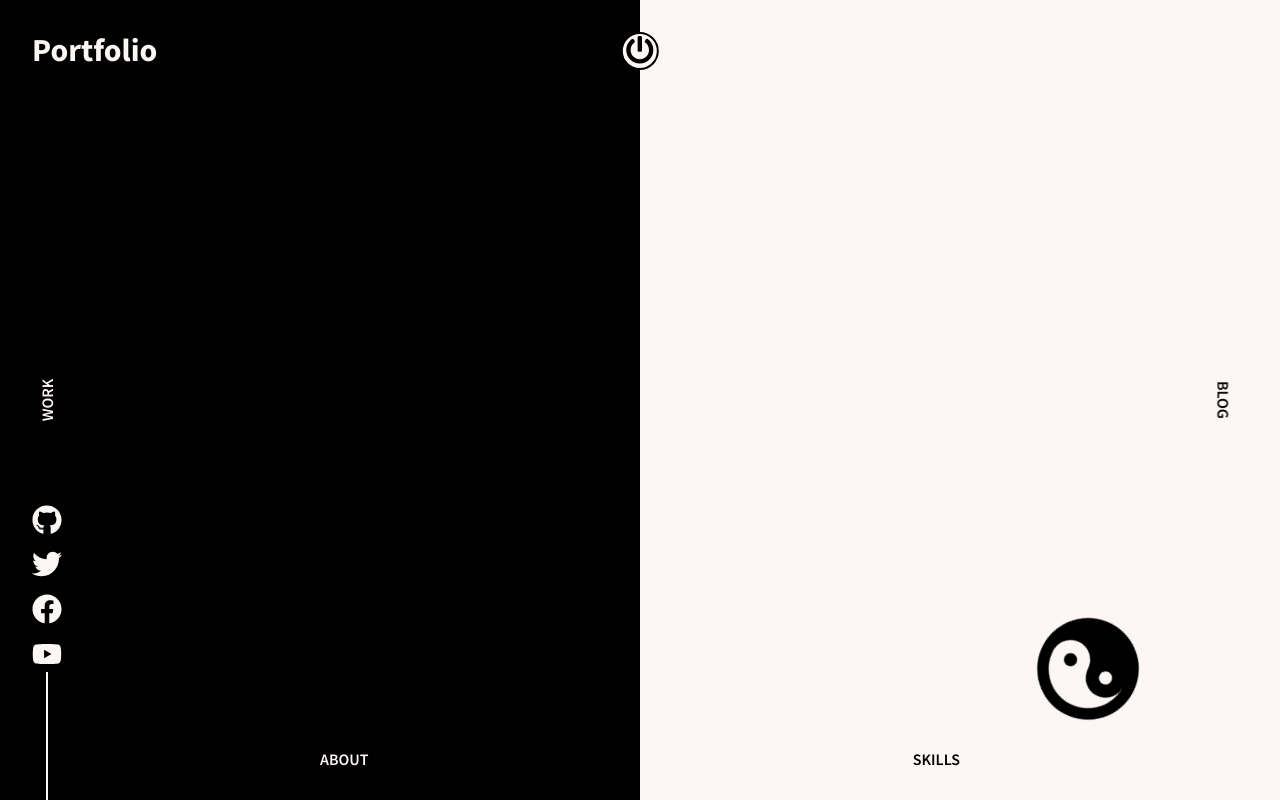
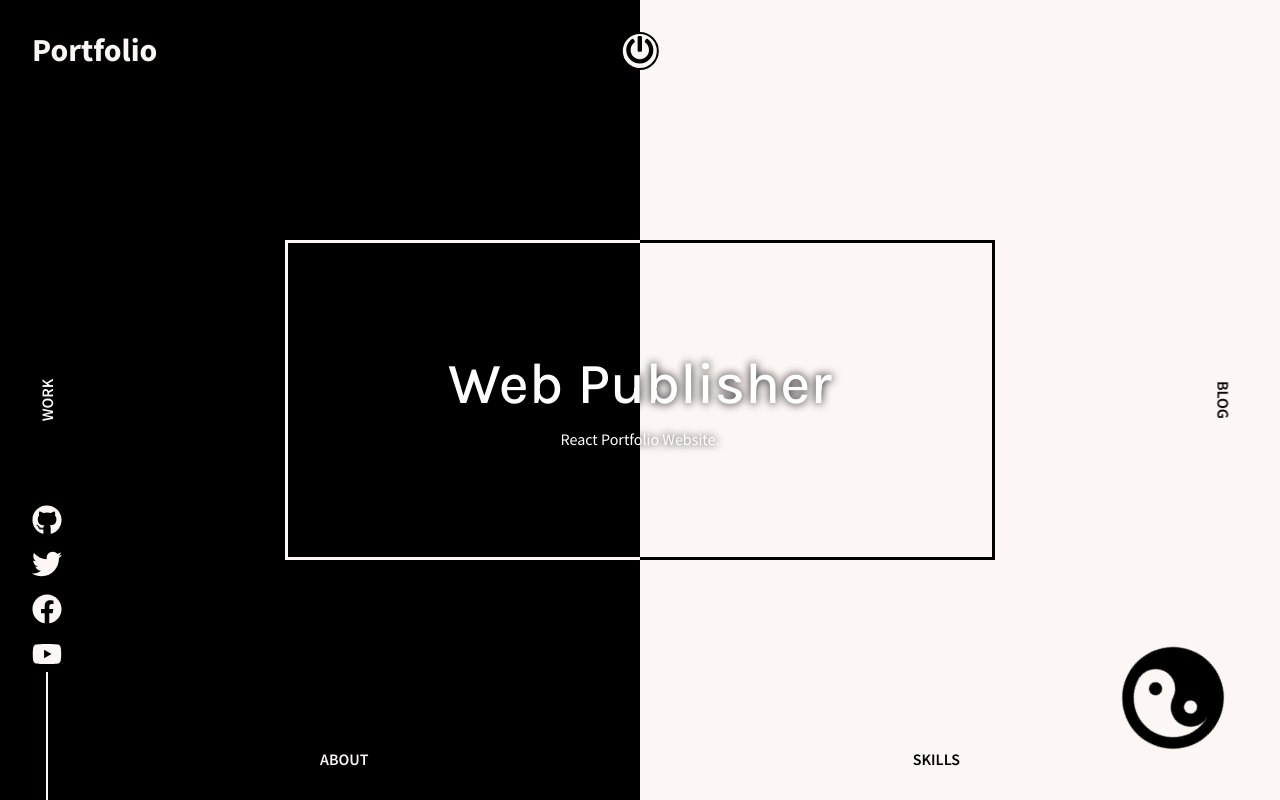
Before and after one commit to franz0406/portfolio-react, a React (Create React App) app: page / in a window 1280 px wide. Built offline with nearby package versions, Linux system fonts and the light colour scheme.

Commit message:
modified

```diff
--- a/public/index.html
+++ b/public/index.html
@@ -10,6 +10,7 @@
         <!-- 폰트 -->
         <link rel="preconnect" href="https://fonts.googleapis.com">
         <link rel="preconnect" href="https://fonts.gstatic.com" crossorigin>
+        <link href="https://fonts.googleapis.com/css2?family=Noto+Sans+KR:wght@400;700&display=swap" rel="stylesheet">
         <link href="https://fonts.googleapis.com/css2?family=Karla:wght@300;400;500;600&family=Pacifico&family=Source+Sans+Pro:wght@400;600;700&family=Ubuntu+Mono:ital,wght@0,400;0,700;1,400&display=swap" rel="stylesheet">
         <title>React</title>
     </head>
--- a/src/components/Main.js
+++ b/src/components/Main.js
@@ -1,6 +1,8 @@
 import { React, useState } from 'react';
 import { NavLink } from 'react-router-dom';
 import styled, { keyframes } from 'styled-components';
+// component
+import Intro from './Intro';
 // sub component
 import LogoComponent from '../subComponents/LogoComponent';
 import PowerButton from '../subComponents/PowerButton';
@@ -19,7 +21,8 @@ const MainContainer = styled.div`
         font-family: 'Karla', sans-serif;
         font-weight: 500;
     }
-`
+`;
+
 const Container = styled.div`
     padding:2rem;
     > a { /* Link tags Common style */
@@ -28,20 +31,22 @@ const Container = styled.div`
         text-decoration: none;
         z-index: 1;
     }
-`
+`;
 
 const BLOG = styled(NavLink)`
     color: #000;
     top: 50%; right: 2rem;
     transform: translate(-15%, -50%) rotate(90deg);
-`
+`;
+
 const WORK = styled(NavLink)`
     color: ${props => props.active === 'false' ? props.theme.body : props.theme.text };
     top: 50%; left: 2rem;
     transform: translate(-15%, -50%) rotate(270deg);
     transition: ${props => props.active === 'false' ? "0.5s" : "0.5s" };
     transition-delay: ${props => props.active === 'false' ? "1s" : "0s" };
-`
+`;
+
 const ABOUT = styled(NavLink)`
     color: ${props => props.active === 'false' ? props.theme.body : props.theme.text };
     bottom: 2rem; left: 25%;
@@ -51,7 +56,7 @@ const ABOUT = styled(NavLink)`
 const SKILLS = styled(NavLink)`
     color: #000;
     bottom: 2rem; right: 25%;
-`
+`;
 
 const rotate = keyframes`
     from {
@@ -60,16 +65,17 @@ const rotate = keyframes`
     to {
         transform: rotate(360deg);
     }
-`
+`;
+
 const Center = styled.button`
     display: flex;
     flex-direction: column;
     align-items: center;
 
     position: absolute;
-    left: ${props => props.active === 'false' ? '85%' : '50%'};
-    top: ${props => props.active === 'false' ? '85%' : '50%'};
-    transform: ${props => props.active === 'false' ? "translate(-50%, -50%) scale(0.7)" : "translate(-50%, -50%) scale(1)"};
+    right: ${props => props.active === 'false' ? '0%' : '50%'};
+    bottom: ${props => props.active === 'false' ? '0%' : '50%'};
+    transform: ${props => props.active === 'false' ? "translate(calc(-0% - 2rem), -0%) scale(0.7)" : "translate(50%, 50%) scale(1)"};
 
     border: none;
     outline: none;
@@ -84,11 +90,12 @@ const Center = styled.button`
         padding-top:1rem;
         font-size: 14px;
         font-weight: 600;
-        opacity: ${props => props.active === 'false' ? "0" : "1"};
+        opacity: ${props => props.active === 'false' ? '0' : '1'};
         transition: opacity 0.3s;
-        transition-delay: ${props => props.active === 'false' ? "0s" : "1s"};
+        transition-delay: ${props => props.active === 'false' ? '0s' : '1s'};
     }
-`
+`;
+
 const BlackSection = styled.div`
     position: absolute;
     top: 0; bottom: 0; right: 50%;
@@ -98,7 +105,7 @@ const BlackSection = styled.div`
     background-color: #000;
     transition: ${props => props.active === 'false' ? "height 1s ease 0.8s" : "height 1s ease 0s"};
     z-index:1;
-`
+`;
 
 
 const Main = () => {
@@ -121,6 +128,7 @@ const Main = () => {
                 <SKILLS to="/skills">SKILLS</SKILLS>
                 <SocialIcons theme={click.toString()}/>
             </Container>
+            {click ? null : <Intro active={click.toString()}/> }
         </MainContainer>
     );
 };
--- a/src/styles/GlobalStyle.js
+++ b/src/styles/GlobalStyle.js
@@ -8,6 +8,9 @@ const GlobalStyle = createGlobalStyle`
     h1,h2,h3,h4,h5,h6{
         display: inline-block;
     }
+    .noto {
+        font-family: 'Noto Sans KR', sans-serif;
+    }
     body{
         margin: 0; padding: 0;
         overflow-x: hidden;
```
